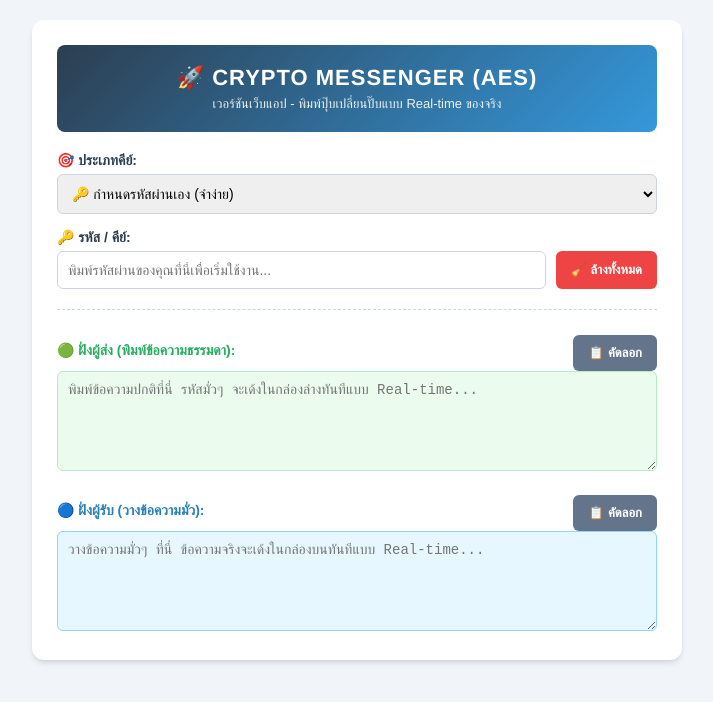
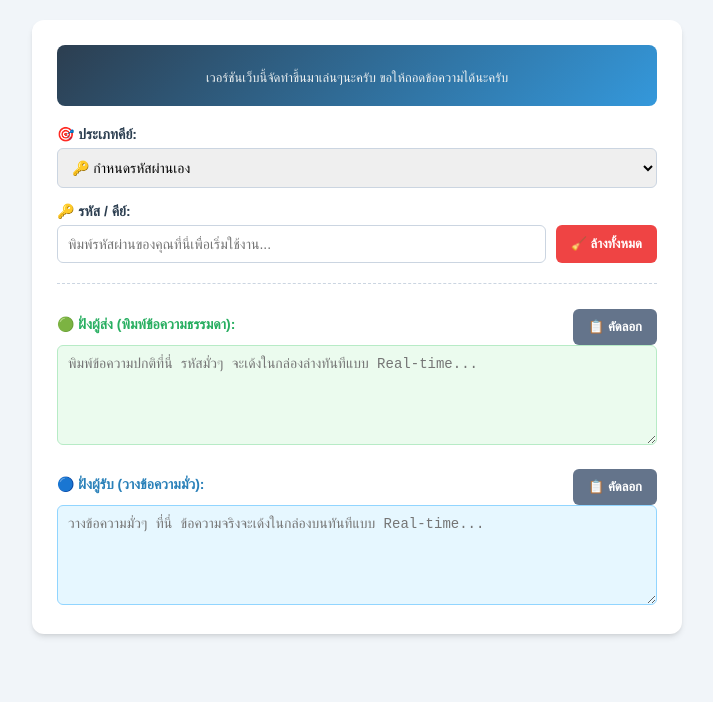
Before and after one commit to TheOrigamiX/Secret-Messages, a website: page index.html in a window 1280 px wide. Shown: the whole page, without its empty margins (283-996 px from the left). Drawn offline with nearby package versions, Linux system fonts and the light colour scheme.

Commit message:
Update index.html

```diff
--- a/index.html
+++ b/index.html
@@ -145,15 +145,15 @@
   <body>
     <div class="container">
       <div class="header">
-        <h2>🚀 CRYPTO MESSENGER (AES)</h2>
-        <p>เวอร์ชันเว็บแอป - พิมพ์ปุ๊บเปลี่ยนปั๊บแบบ Real-time ของจริง</p>
+        <h2✉️ ระบบสร้างและถอดข้อความลับ (By Me)</h2>
+        <p>เวอร์ชันเว็บนี้จัดทำขึ้นมาเล่นๆนะครับ ขอให้ถอดข้อความได้นะครับ</p>
       </div>
 
       <div class="form-group">
         <label>🎯 ประเภทคีย์:</label>
         <select id="keyType" onchange="handleKeyTypeChange()">
-          <option value="password">🔑 กำหนดรหัสผ่านเอง (จำง่าย)</option>
-          <option value="auto">🎲 ให้ระบบสุ่มคีย์ความปลอดภัยสูง</option>
+          <option value="password">🔑 กำหนดรหัสผ่านเอง</option>
+          <option value="auto">🎲 ให้ระบบสุ่มคีย์</option>
         </select>
       </div>
 
```
